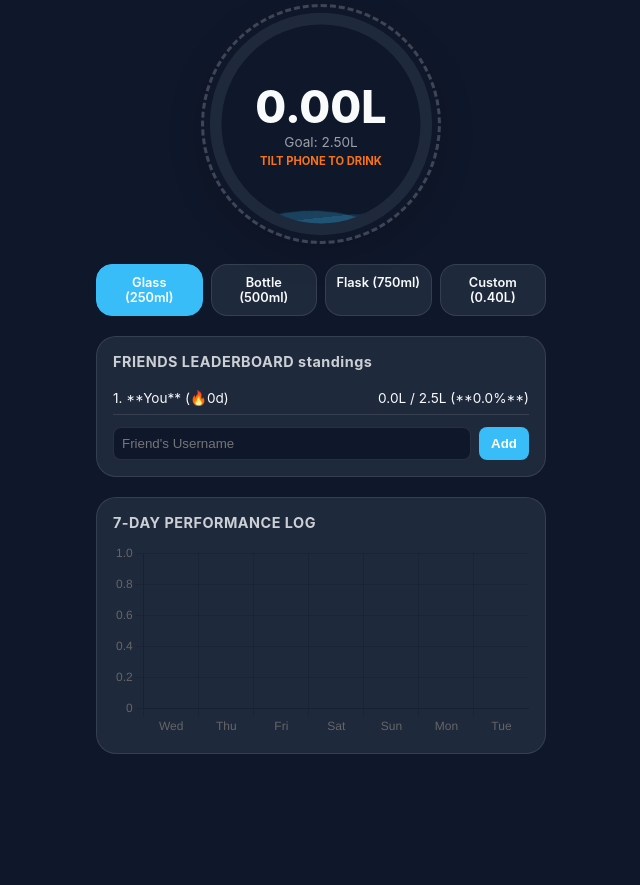
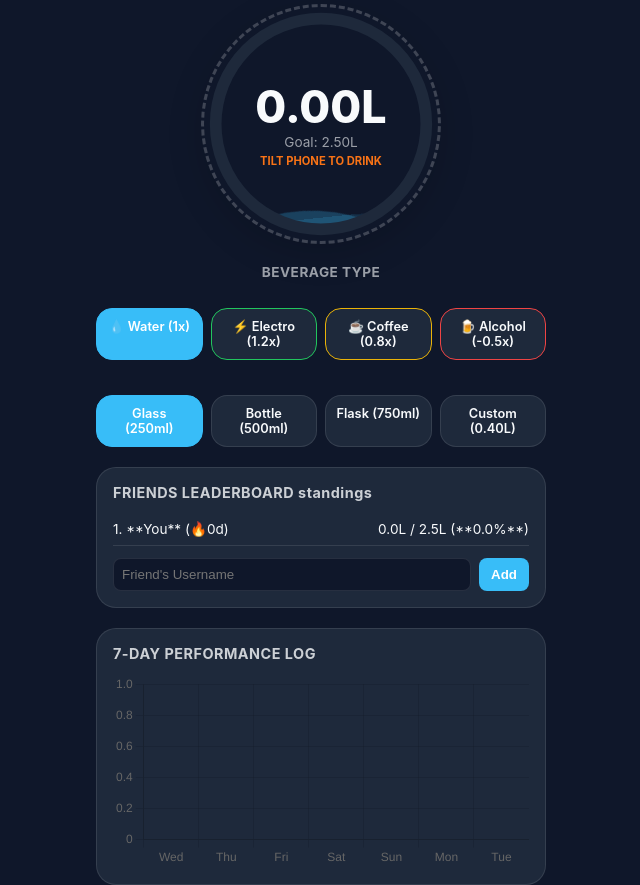
Before and after one commit to bharath2410/hydration-tracker, a Django app: page / in a window 1280 px wide. Shown: the part 72-957 px from the top of the page, without its empty margins (319-959 px from the left). Before the commit the page ends 826 px from the top, so only its background shows below. Run offline with Django 5.2, Linux system fonts and the light colour scheme; the visitor is signed in with stand-in values (Sample User, id 1); data comes from the database, SQL or seed files in the repository; both versions use the stored data as it was after the commit; data that the repository does not hold is empty; some libraries are stand-ins or nearby versions.

Commit message:
feat: implement dynamic beverage types with custom hydration efficiency coefficients

```diff
--- a/tracker/models.py
+++ b/tracker/models.py
@@ -53,13 +53,32 @@ class UserProfile(models.Model):
     def current_intake(self):
         today = timezone.localdate()
         logs = HydrationLog.objects.filter(user=self.user, timestamp__date=today)
-        total = sum(log.amount for log in logs)
+        # 🌟 UPDATED TO USE THE LOG'S NET HYDRATION:
+        total = sum(log.net_hydration for log in logs)
         return max(0.0, total)
 
+
 class HydrationLog(models.Model):
+    BEVERAGE_CHOICES = [
+        ('water', 'Water'),
+        ('sports', 'Electrolytes'),
+        ('caffeine', 'Coffee/Soda'),
+        ('alcohol', 'Alcohol'),
+    ]
+
     user = models.ForeignKey(User, on_delete=models.CASCADE, related_name='hydration_logs')
-    amount = models.FloatField() # Positive for drinks, negative for decay/sweat
+    amount = models.FloatField()  # Base liquid volume in Liters
+
+    # 🌟 NEW FIELDS FOR BEVERAGE TYPES:
+    beverage_type = models.CharField(max_length=15, choices=BEVERAGE_CHOICES, default='water')
+    modifier = models.FloatField(default=1.0)  # The efficiency scaling factor
+
     timestamp = models.DateTimeField(default=timezone.now)
+
+    @property
+    def net_hydration(self):
+        """Calculates the true hydration value added or subtracted"""
+        return round(self.amount * self.modifier, 2)
 
 class Friendship(models.Model):
     from_user = models.ForeignKey(User, on_delete=models.CASCADE, related_name='friendships_initiated')
--- a/tracker/templates/tracker/index.html
+++ b/tracker/templates/tracker/index.html
@@ -343,6 +343,14 @@
         </div>
     </div>
 
+    <h3 style="font-size: 0.85rem; opacity: 0.6; text-transform: uppercase; margin-bottom: 8px; letter-spacing: 0.5px; text-align: center; width: 100%;">Beverage Type</h3>
+        <div class="volume-selector" id="bevSelector" style="margin-bottom: 15px;">
+            <div class="vol-pill active" data-bev="water" style="border-color: #38bdf8;">💧 Water (1x)</div>
+            <div class="vol-pill" data-bev="sports" style="border-color: #22c55e;">⚡ Electro (1.2x)</div>
+            <div class="vol-pill" data-bev="caffeine" style="border-color: #eab308;">☕ Coffee (0.8x)</div>
+            <div class="vol-pill" data-bev="alcohol" style="border-color: #ef4444;">🍺 Alcohol (-0.5x)</div>
+        </div>
+
     <div class="volume-selector">
         <div class="vol-pill active" data-vol="0.25">Glass (250ml)</div>
         <div class="vol-pill" data-vol="0.50">Bottle (500ml)</div>
@@ -465,7 +473,7 @@
         fetch("{% url 'log_water_api' %}", {
             method: "POST",
             headers: {"Content-Type": "application/json", "X-CSRFToken": "{{ csrf_token }}"},
-            body: JSON.stringify({amount: activeIncrement})
+            body: JSON.stringify({amount: activeIncrement,beverage_type: activeBeverage})
         })
             .then(res => res.json())
             .then(data => {
@@ -476,6 +484,17 @@
                     updateUI();
                 }
             });
+    });
+
+    // 🌟 Track active beverage selection
+    let activeBeverage = 'water';
+
+    document.querySelectorAll('#bevSelector .vol-pill').forEach(pill => {
+        pill.addEventListener('click', () => {
+            document.querySelector('#bevSelector .vol-pill.active').classList.remove('active');
+            pill.classList.add('active');
+            activeBeverage = pill.dataset.bev;
+        });
     });
 
     // Pill controls selector setup
--- a/tracker/views.py
+++ b/tracker/views.py
@@ -96,16 +96,33 @@ def index(request):
 
 @login_required
 def log_water_api(request):
-    """Standalone REST Endpoint supporting Smart Watch/API syncing (Feature 2)"""
     if request.method == 'POST':
         try:
             data = json.loads(request.body)
             amount = float(data.get('amount', 0.25))
+            bev_type = data.get('beverage_type', 'water')
         except:
             amount = 0.25
+            bev_type = 'water'
+
+        # 🌟 Define hydration multipliers
+        modifiers = {
+            'water': 1.0,
+            'sports': 1.2,
+            'caffeine': 0.8,
+            'alcohol': -0.5
+        }
+        mod = modifiers.get(bev_type, 1.0)
 
         profile = request.user.profile
-        HydrationLog.objects.create(user=request.user, amount=amount)
+
+        # Create log with type and modifier parameters
+        HydrationLog.objects.create(
+            user=request.user,
+            amount=amount,
+            beverage_type=bev_type,
+            modifier=mod
+        )
 
         # Check streak achievements on logging
         today = timezone.localdate()
```
Also changed, not shown: db.sqlite3, tracker/migrations/0004_hydrationlog_beverage_type_hydrationlog_modifier.py (added).
